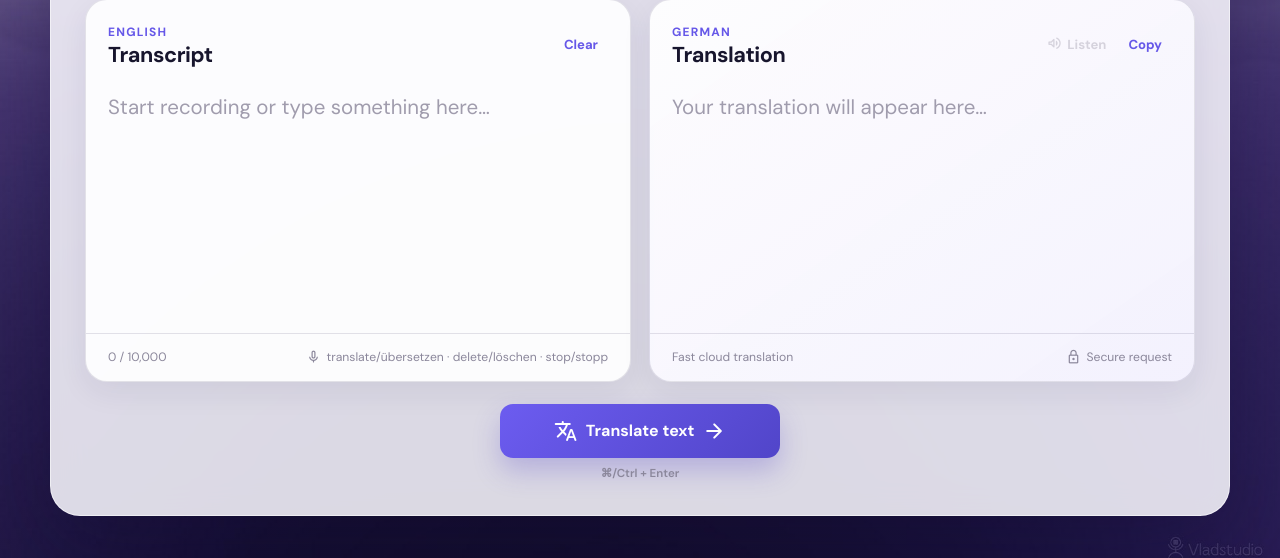
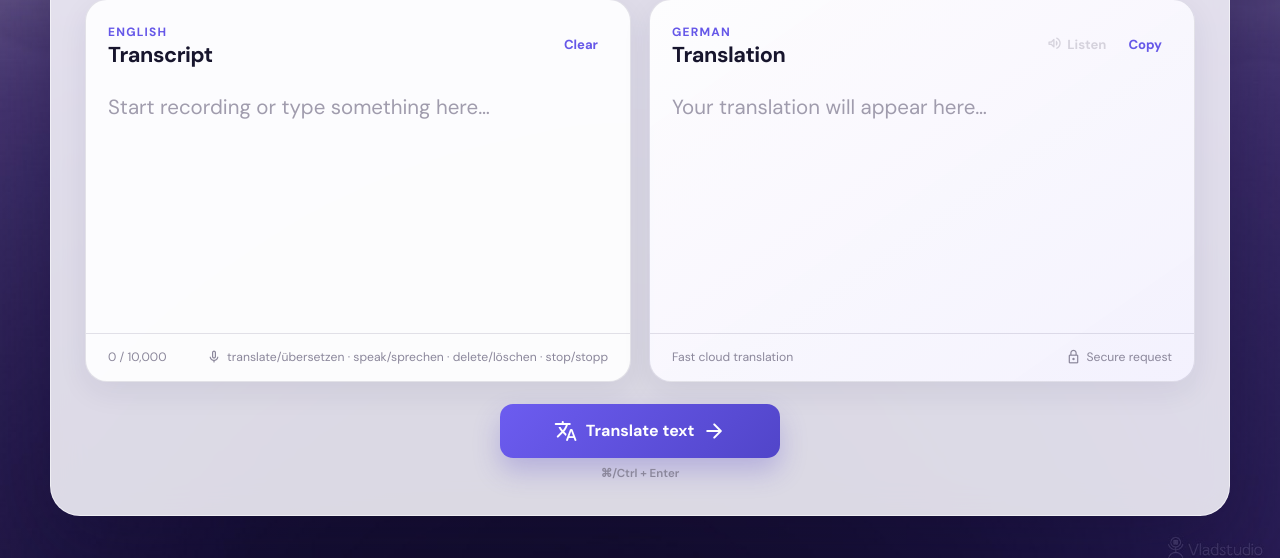
Before and after one commit to alaa-alhaidar/flask, a Flask app: page / in a window 1280 px wide. Shown: the part 334-892 px from the top of the page. Run offline with Flask 3, Linux system fonts and the light colour scheme.

Commit message:
Add voice command for translation playback

```diff
--- a/com/static/js/scripts.js
+++ b/com/static/js/scripts.js
@@ -12,6 +12,7 @@ document.addEventListener('DOMContentLoaded', () => {
     const voiceCommands = [
         { name: 'translate', pattern: /\b(?:translate|translation|uebersetze|uebersetzen)\b|(?:übersetze|übersetzen)/iu },
         { name: 'delete', pattern: /\b(?:delete|clear|leeren|loesche|loeschen)\b|(?:lösche|löschen)/iu },
+        { name: 'speak', pattern: /\b(?:speak|listen|sprechen|vorlesen)\b/iu },
         { name: 'stop', pattern: /\b(?:stop|stopp|anhalten|beenden)\b/iu },
         { name: 'save', pattern: /\b(?:save|download|speichere|speichern)\b/iu },
         { name: 'start', pattern: /\b(?:start|record|starte|aufnahme)\b/iu }
@@ -212,6 +213,10 @@ document.addEventListener('DOMContentLoaded', () => {
                 updateSpeakButton();
                 updateCount();
                 setStatus(isRecording ? 'Listening…' : 'Ready', isRecording);
+            } else if (command.name === 'speak') {
+                appendTranscript(command.remainingText);
+                if (el.output.textContent.trim()) speakTranslation();
+                else setStatus('Translate text before playback');
             } else if (command.name === 'stop') {
                 stopRecording();
             } else if (command.name === 'save') {
--- a/com/templates/index.html
+++ b/com/templates/index.html
@@ -59,7 +59,7 @@
                     <textarea id="result" name="text" placeholder="Start recording or type something here…" spellcheck="true">{{ input_text }}</textarea>
                     <div class="panel-footer">
                         <span id="char-count">0 characters</span>
-                        <span class="hint"><span class="material-symbols-rounded">mic</span> translate/übersetzen · delete/löschen · stop/stopp</span>
+                        <span class="hint"><span class="material-symbols-rounded">mic</span> translate/übersetzen · speak/sprechen · delete/löschen · stop/stopp</span>
                     </div>
                 </article>
                 <article class="text-panel translation-panel">
```
